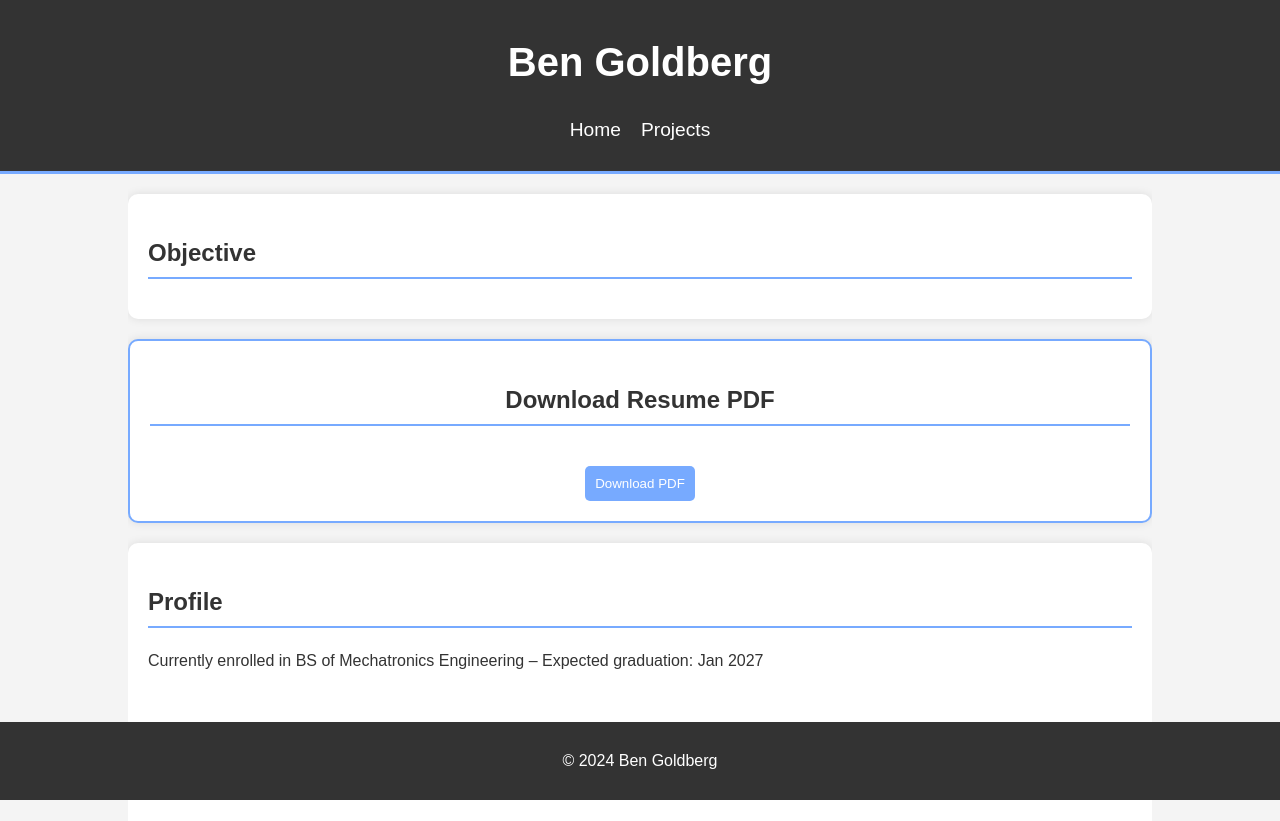
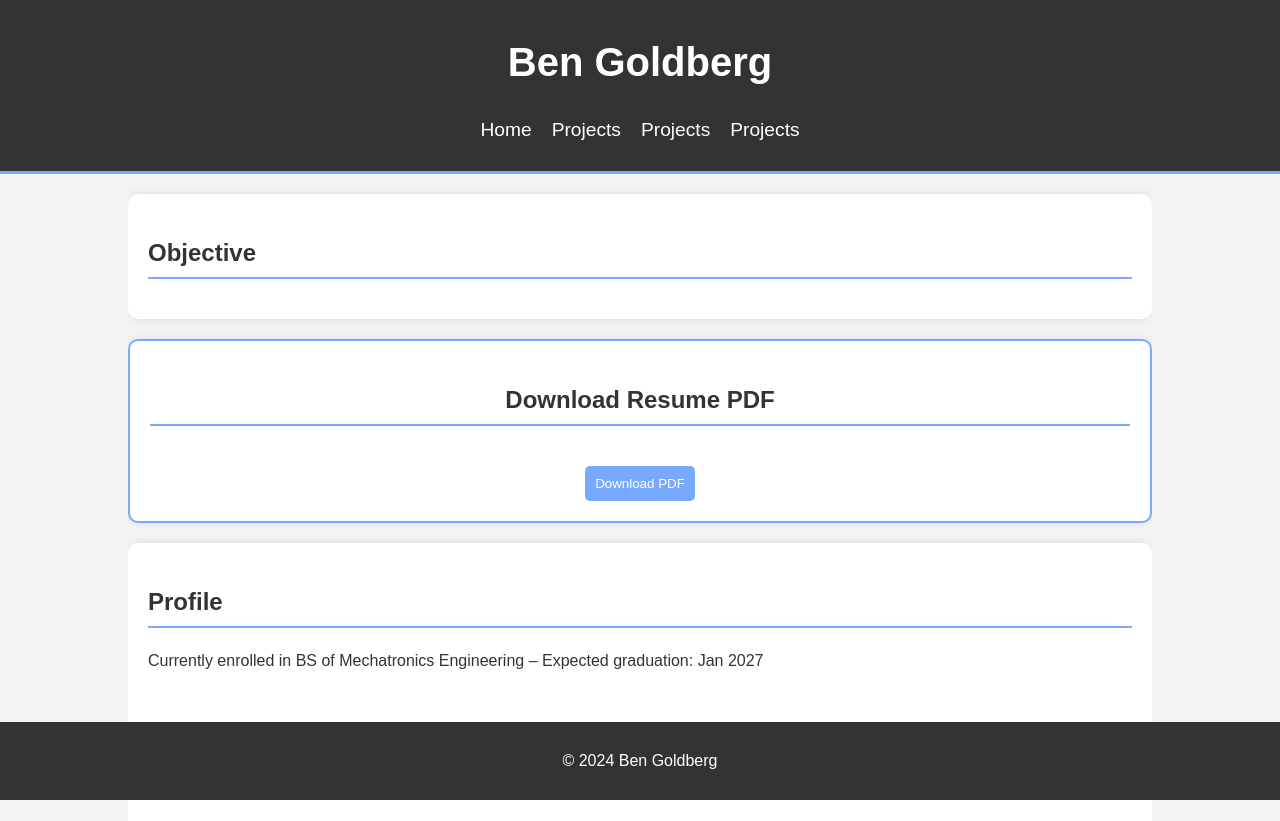
Before and after one commit to bg10389/bg10389.github.io, a plain HTML site: page index.html in a window 1280 px wide. Shown: the top 821 px of the page. Drawn offline with Linux system fonts and the light colour scheme.

Commit message:
Update index.html

```diff
--- a/index.html
+++ b/index.html
@@ -181,7 +181,10 @@
         <label for="menu-toggle" class="menu-icon">☰</label>
         <ul class="menu">
         <li> <a href="index.html">Home</a> </li>
-   <li>  <a href="Projects.html">Projects</a></li>
+        <li>  <a href="Projects.html">Projects</a></li>
+        <li>  <a href="Projects.html">Projects</a></li>
+        <li>  <a href="Research.html">Projects</a></li>
+
 
         </ul>
     </nav>
```
